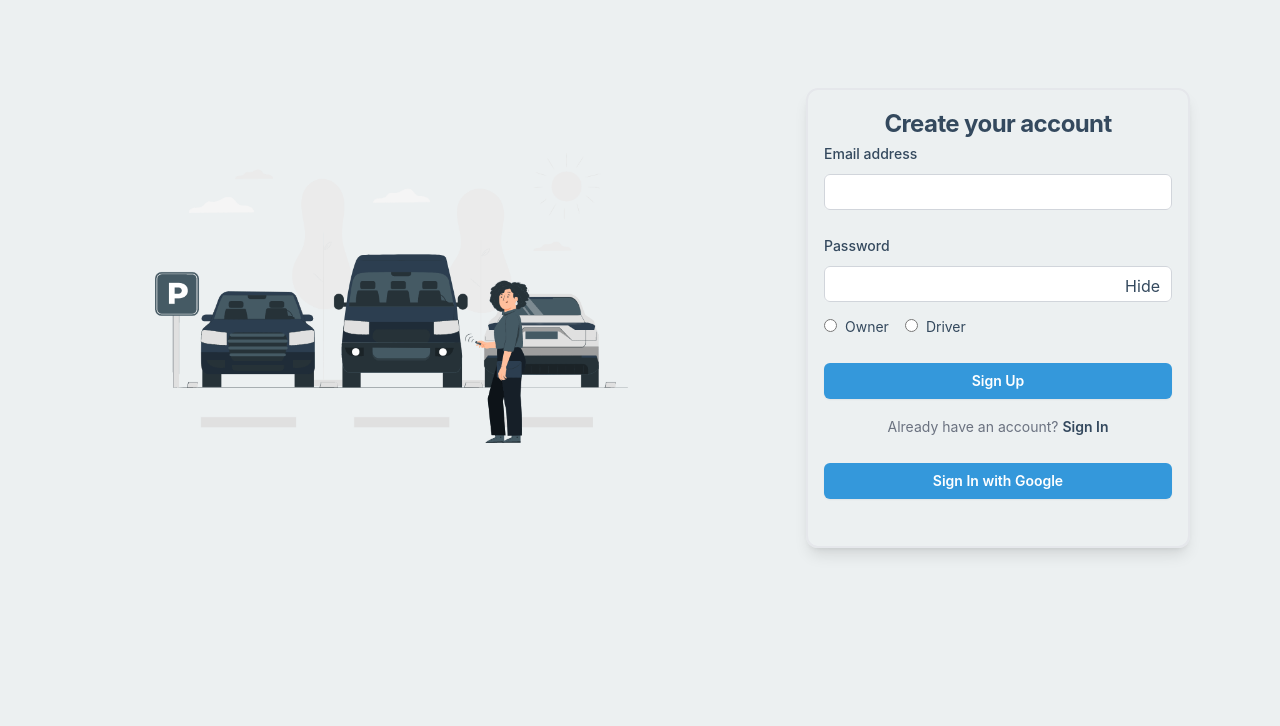
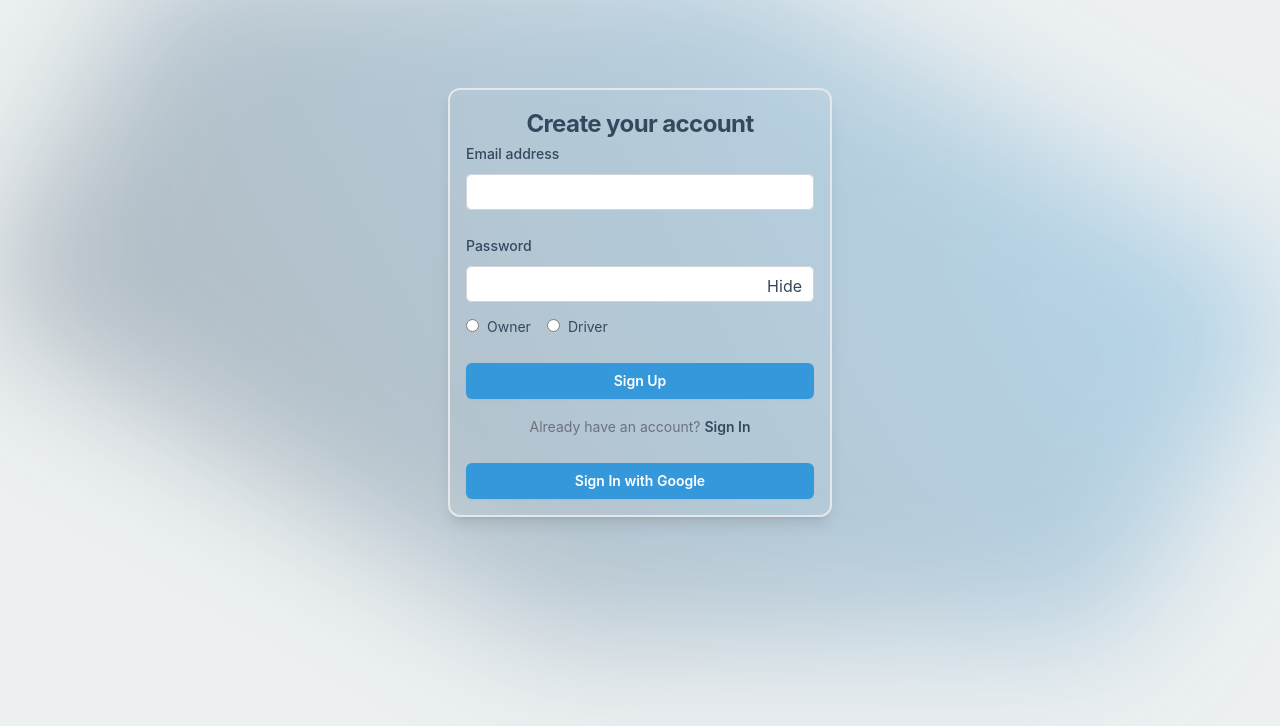
Before and after one commit to kotesh-arya/Parkaroo-next-js, a Next.js app: page /auth in a window 1280 px wide. Shown: the top 726 px of the page. Built offline with nearby package versions, Linux system fonts and the light colour scheme; no server answers.

Commit message:
UI: Auth page without illustration

```diff
--- a/src/app/auth/page.tsx
+++ b/src/app/auth/page.tsx
@@ -76,9 +76,9 @@ const Auth = () => {
     setPasswordHidden(!passwordHidden);
   };
   return (
-    <div className="flex min-h-full flex-col md:flex-row justify-center px-6 py-12 lg:px-8 text-text ">
-      {/* ! logo image container div */}
-      <div className="sm:mx-auto sm:w-full sm:max-w-sm md:max-w-[600px] flex flex-col justify-center  ">
+    <div className="relative isolate flex min-h-full flex-col md:flex-row justify-center px-6 py-12 lg:px-8 text-text">
+      {/* ! logo image container div commented as of now */}
+      {/* <div className="sm:mx-auto sm:w-full sm:max-w-sm md:max-w-[600px] flex flex-col justify-center  ">
         <Image
           className="mx-auto"
           src="/Parking.gif"
@@ -87,7 +87,14 @@ const Auth = () => {
           height={500}
           priority
         />
-      </div>
+      </div> */}
+
+      {/* <div
+        className="absolute inset-x-0 -top-40 -z-10 transform-gpu overflow-hidden blur-3xl sm:-top-10"
+        aria-hidden="true"
+      >
+        <div className="relative left-[calc(50%-11rem)] aspect-[1155/678] w-[36.125rem] -translate-x-1/2 rotate-[30deg] bg-gradient-to-tr from-[#2C3E50] to-[#3498DB] opacity-30 sm:left-[calc(50%-10rem)] sm:w-[72.1875rem]"></div>
+      </div> */}
       <div className="mt-10 sm:mx-auto sm:w-full sm:max-w-sm shadow-lg p-4 border-2 border-solid rounded-xl ">
         <h2 className="mt-0 text-center text-2xl/9 font-bold tracking-tight ">
           {isLogin ? "Sign in to your account" : "Create your account"}
@@ -214,6 +221,13 @@ const Auth = () => {
           </button>
         </div>
       </div>
+
+      <div
+        className="absolute inset-x-0 -top-40 -z-10 transform-gpu overflow-hidden blur-3xl sm:-top-10 "
+        aria-hidden="true"
+      >
+        <div className="relative right-[calc(50%-11rem)] aspect-[1155/678] w-[36.125rem] -translate-x-1/2 rotate-[30deg] bg-gradient-to-tr from-[#2C3E50] to-[#3498DB] opacity-30 sm:left-[calc(50%-0rem)] sm:w-[72.1875rem]"></div>
+      </div>
     </div>
   );
 };
--- a/src/app/page.tsx
+++ b/src/app/page.tsx
@@ -163,9 +163,9 @@ export default function Home() {
         </div>
       </header>
 
-      <div className="relative isolate px-6 pt-14 lg:px-8 py-16 h-screen   ">
+      <div className="relative isolate px-6 pt-14 lg:px-8 py-16 h-screen border-2 border-red-400  ">
         <div
-          className="absolute inset-x-0 -top-40 -z-10 transform-gpu overflow-hidden blur-3xl sm:-top-80 "
+          className="absolute inset-x-0 -top-40 -z-10 transform-gpu overflow-hidden blur-3xl sm:-top-80"
           aria-hidden="true"
         >
           <div className="relative left-[calc(50%-11rem)] aspect-[1155/678] w-[36.125rem] -translate-x-1/2 rotate-[30deg] bg-gradient-to-tr from-[#2C3E50] to-[#3498DB] opacity-30 sm:left-[calc(50%-30rem)] sm:w-[72.1875rem]"></div>
```
